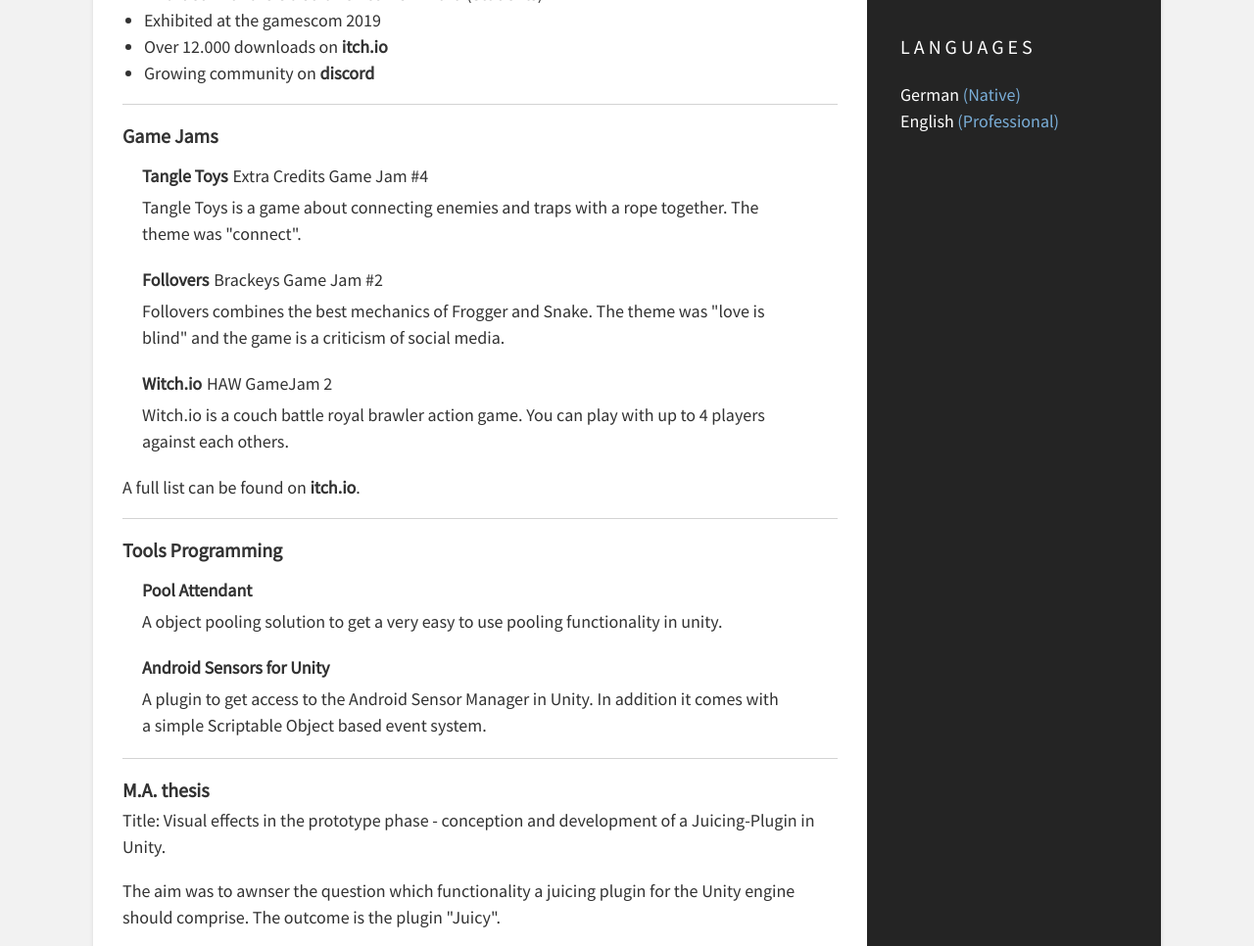
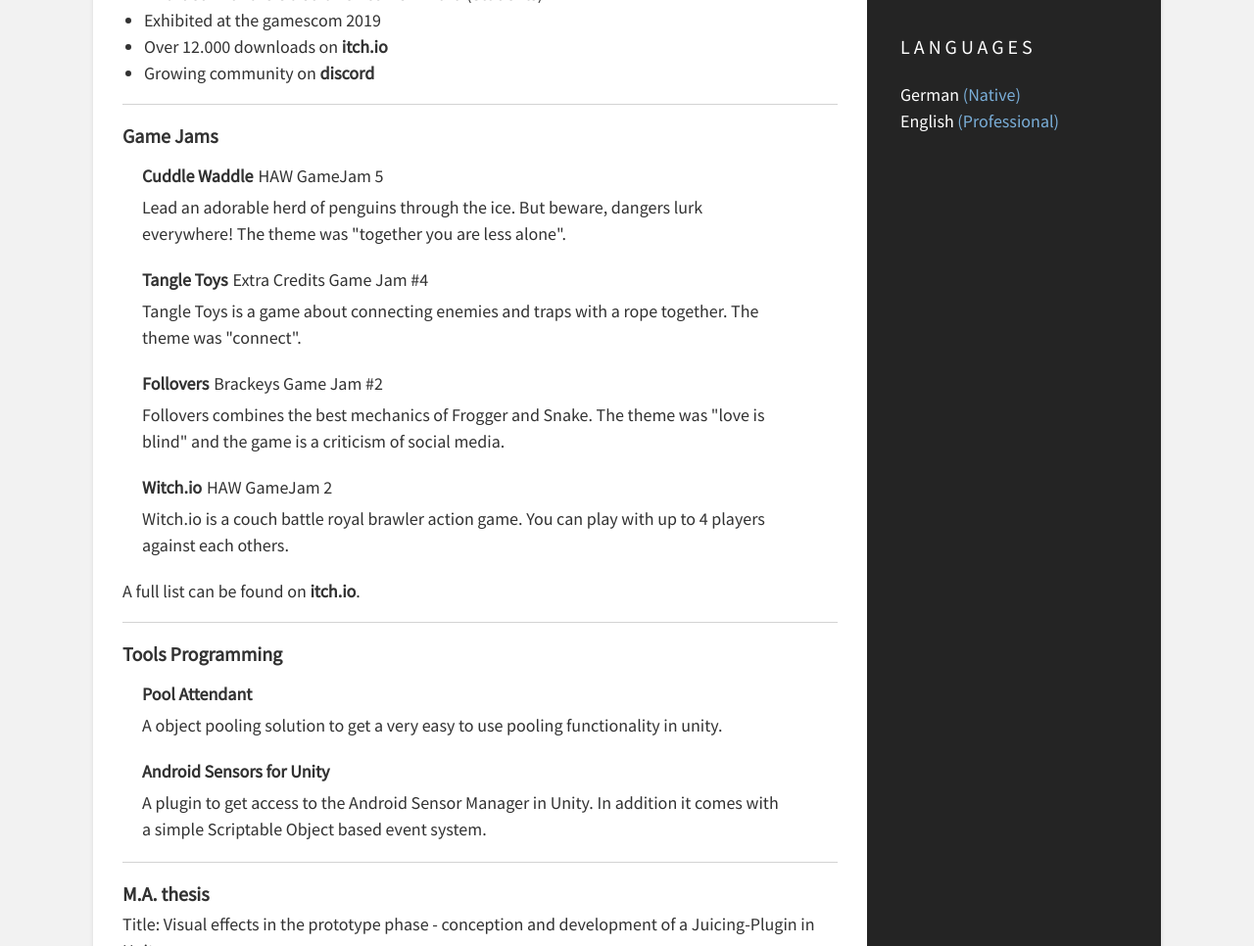
Before and after one commit to mmeiburg/mmeiburg.github.io, a plain HTML site: page index.html in a window 1280 px wide. Shown: the part 883-1849 px from the top of the page at 98% size. Drawn offline with Linux system fonts and the light colour scheme.

Commit message:
Update index.html

```diff
--- a/index.html
+++ b/index.html
@@ -145,6 +145,19 @@
                       <div class="job-title"><a href="https://1-jar.itch.io/" alt="Game Jam - Games">Game Jams</a></div>
                   </div>
                 </div> <!-- end job-title container -->
+                  <div class="jam-item">
+                  <div class="jam-title-container"> <!-- start jam title container-->
+                    <div class="jam-item-header">
+                      <div class="jam-item-game"><a href="https://1-jar.itch.io/cuddle-waddle" alt="Cuddle Waddle">Cuddle Waddle</a></div>
+
+                    </div>
+                    <div><a href="https://itch.io/jam/haw-game-jam-5">HAW GameJam 5</a></div>
+                  </div> <!-- end jam-title container -->
+                  <div class="jam-item-content">
+                      Lead an adorable herd of penguins through the ice. But beware, dangers lurk everywhere! The theme was "together you are less alone".
+                  </div>
+                </div>
+
               <div class="jam-item">
                   <div class="jam-title-container"> <!-- start jam title container-->
                     <div class="jam-item-header">
```
